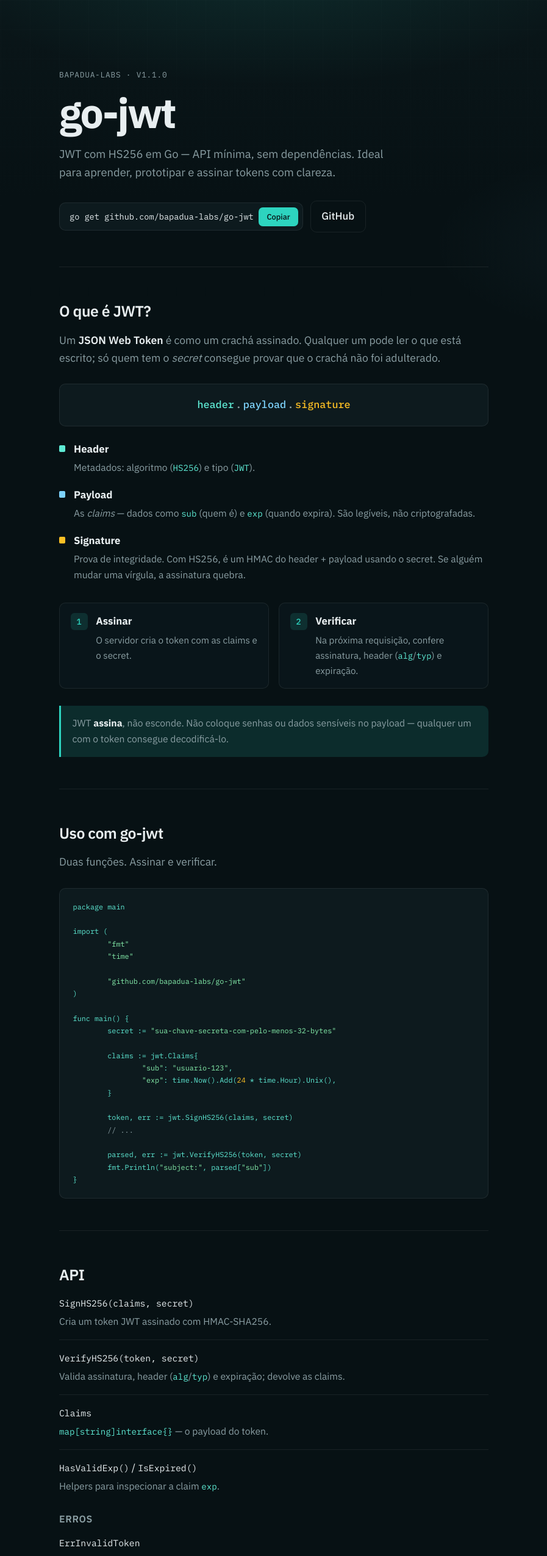
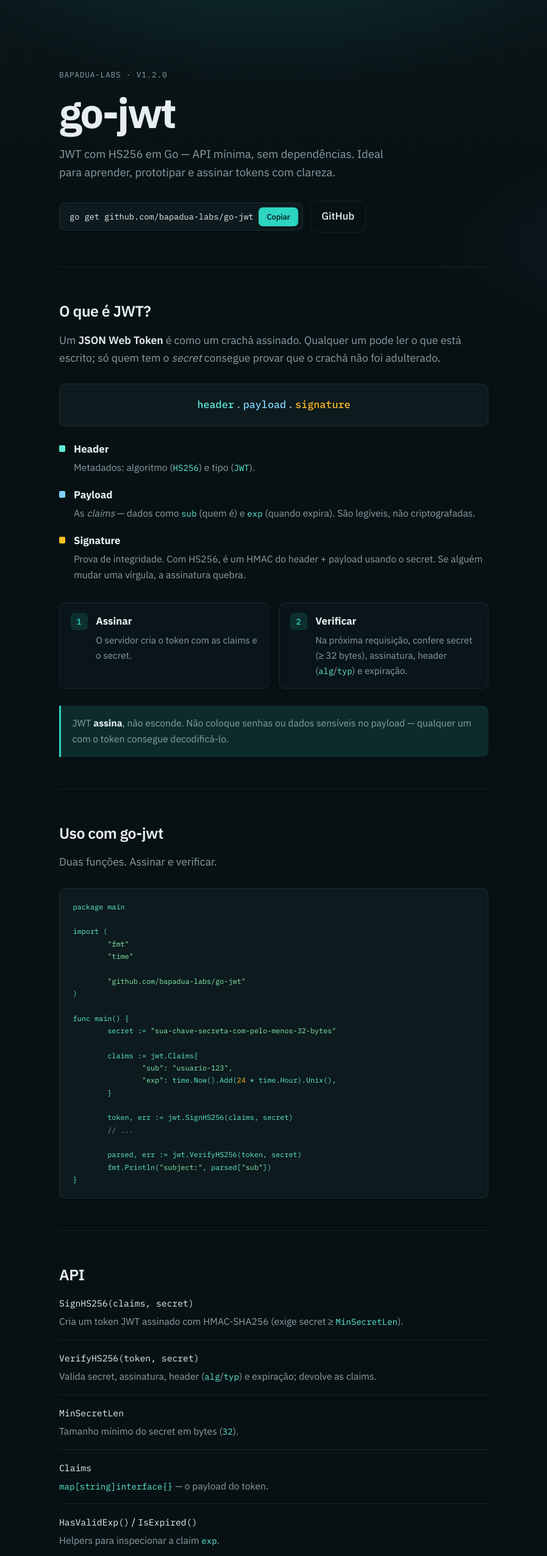
Before and after one commit to bapadua-labs/go-jwt, a plain HTML site: page index.html in a window 1280 px wide. Shown: the top 2551 px of the page at 61% size, without its empty margins (191-1088 px from the left). Drawn offline with Linux system fonts and the light colour scheme.

Commit message:
feat: v1.2.0 valida secret 32 bytes

```diff
--- a/index.html
+++ b/index.html
@@ -21,7 +21,7 @@
     <div class="bg" aria-hidden="true"></div>
 
     <header class="hero">
-      <p class="eyebrow">bapadua-labs · v1.1.0</p>
+      <p class="eyebrow">bapadua-labs · v1.2.0</p>
       <h1 class="brand">go-jwt</h1>
       <p class="tagline">
         JWT com HS256 em Go — API mínima, sem dependências.
@@ -103,7 +103,7 @@
             <span class="flow-num">2</span>
             <div>
               <strong>Verificar</strong>
-              <p>Na próxima requisição, confere assinatura, header (<code>alg</code>/<code>typ</code>) e expiração.</p>
+              <p>Na próxima requisição, confere secret (≥&nbsp;32&nbsp;bytes), assinatura, header (<code>alg</code>/<code>typ</code>) e expiração.</p>
             </div>
           </div>
         </div>
@@ -149,11 +149,15 @@
         <dl class="api-list">
           <div>
             <dt><code>SignHS256(claims, secret)</code></dt>
-            <dd>Cria um token JWT assinado com HMAC-SHA256.</dd>
+            <dd>Cria um token JWT assinado com HMAC-SHA256 (exige secret ≥ <code>MinSecretLen</code>).</dd>
           </div>
           <div>
             <dt><code>VerifyHS256(token, secret)</code></dt>
-            <dd>Valida assinatura, header (<code>alg</code>/<code>typ</code>) e expiração; devolve as claims.</dd>
+            <dd>Valida secret, assinatura, header (<code>alg</code>/<code>typ</code>) e expiração; devolve as claims.</dd>
+          </div>
+          <div>
+            <dt><code>MinSecretLen</code></dt>
+            <dd>Tamanho mínimo do secret em bytes (<code>32</code>).</dd>
           </div>
           <div>
             <dt><code>Claims</code></dt>
@@ -168,12 +172,16 @@
         <h3>Erros</h3>
         <dl class="api-list compact">
           <div>
+            <dt><code>ErrWeakSecret</code></dt>
+            <dd>Secret com menos de 32 bytes em <code>SignHS256</code> ou <code>VerifyHS256</code>.</dd>
+          </div>
+          <div>
             <dt><code>ErrInvalidToken</code></dt>
             <dd>Token malformado ou payload ilegível.</dd>
           </div>
           <div>
             <dt><code>ErrInvalidSignature</code></dt>
-            <dd>Assinatura não confere ou secret incorreto.</dd>
+            <dd>Assinatura não confere ou secret incorreto (com tamanho válido).</dd>
           </div>
           <div>
             <dt><code>ErrInvalidTokenType</code></dt>
@@ -196,6 +204,7 @@
               <li>Base64 URL-safe (padrão JWT)</li>
               <li>Valida header (<code>alg</code> = <code>HS256</code>; <code>typ</code> = <code>JWT</code> quando informado)</li>
               <li>Rejeita tokens sem <code>exp</code> ou expirados</li>
+              <li>Rejeita secrets com menos de 32 bytes (<code>MinSecretLen</code> / <code>ErrWeakSecret</code>)</li>
             </ul>
           </div>
           <div>
@@ -204,11 +213,12 @@
               <li>Validação de <code>iss</code>, <code>aud</code>, <code>nbf</code></li>
               <li>Algoritmos assimétricos (RS256, ES256…)</li>
               <li>Revogação ou criptografia do payload</li>
+              <li>Limite de tamanho do token</li>
             </ul>
           </div>
         </div>
         <ul class="tips">
-          <li>Use secrets fortes (mínimo recomendado: 32 bytes aleatórios).</li>
+          <li>Use secrets fortes e aleatórios (mínimo <strong>obrigatório</strong> na API: 32 bytes).</li>
           <li>Sempre defina <code>exp</code> com tempo de vida curto.</li>
           <li>Transmita tokens apenas via HTTPS.</li>
         </ul>
@@ -218,7 +228,7 @@
     <footer class="footer">
       <p>
         MIT ·
-        <a href="https://github.com/bapadua-labs/go-jwt/releases/tag/v1.1.0">v1.1.0</a>
+        <a href="https://github.com/bapadua-labs/go-jwt/releases/tag/v1.2.0">v1.2.0</a>
         ·
         <a href="https://github.com/bapadua-labs/go-jwt">github.com/bapadua-labs/go-jwt</a>
       </p>
```
